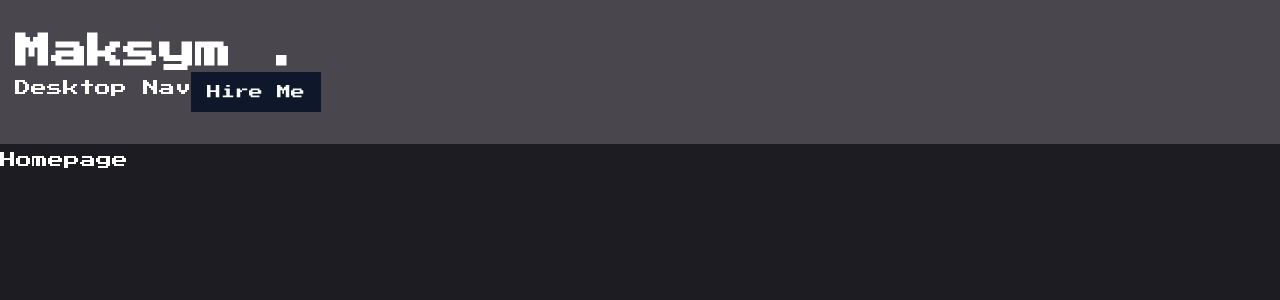
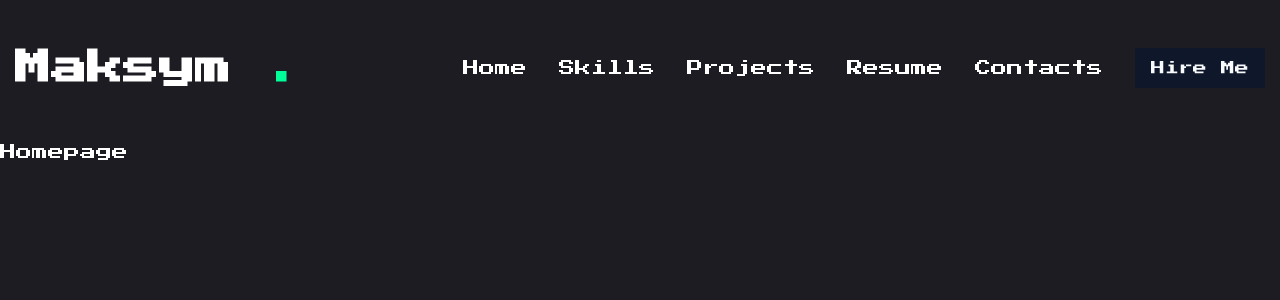
Before and after one commit to ArchieDev242/Portfolium, a Next.js app: page / in a window 1280 px wide. Shown: the top 300 px of the page. Built offline with nearby package versions, Linux system fonts and the light colour scheme.

Commit message:
some updates

```diff
--- a/components/Header.jsx
+++ b/components/Header.jsx
@@ -8,20 +8,25 @@ import Nav from "./Nav";
 
 const Header = () => {
     return(
-    <header className="py-8 xl:py12 text-white bg-pink-50/20">
-        <div className="container mx-auto">
+    <header className="py-8 xl:py-12 text-white">
+        <div className="container mx-auto flex justify-between items-center">
             {/* our logo */}
             <Link href="/">
-                <h1 className="text-4xl font-semibold">Maksym <span className="text-accent">.</span></h1>
+                <h1 className="text-4xl font-semibold">Maksym <span className="text-accent-default">.</span></h1>
             </Link>
 
             {/* nav + btn hire */}
-            <div className="hidden xl:flex">
+            <div className="hidden xl:flex items-center gap-8">
                 <Nav />
                 <Link href="/contacts">
                     <Button>Hire Me</Button>
                 </Link>
             </div>
+
+            {/* mobile port */}
+
+            <div className="xl:hidden">Mobile Nav</div>
+
         </div>
     </header>
     );
--- a/components/Nav.jsx
+++ b/components/Nav.jsx
@@ -1,9 +1,41 @@
+"use client";
 
+import Link from "next/link";
+import { usePathname } from "next/navigation";
+
+const links = [
+    {
+        name: "Home",
+        path: "/",
+    },
+    {
+        name: "Skills",
+        path: "/skills",
+    },
+    {
+        name: "Projects",
+        path: "/projects",
+    },
+    {
+        name: "Resume",
+        path: "/resume",
+    },
+    {
+        name: "Contacts",
+        path: "/contacts",
+    },
+]
 
 const Nav = () => {
-    return (
-        <nav className="">Desktop Nav</nav>
-    )
+
+    const navigation = usePathname();
+    console.log(navigation);
+
+    return <nav className="flex gap-8">
+        {links.map((link, index) => {
+            return <Link href={link.path} key={index} className="{``}">{link.name}</Link>
+        })}
+    </nav>
 }
 
 export default Nav;
```
